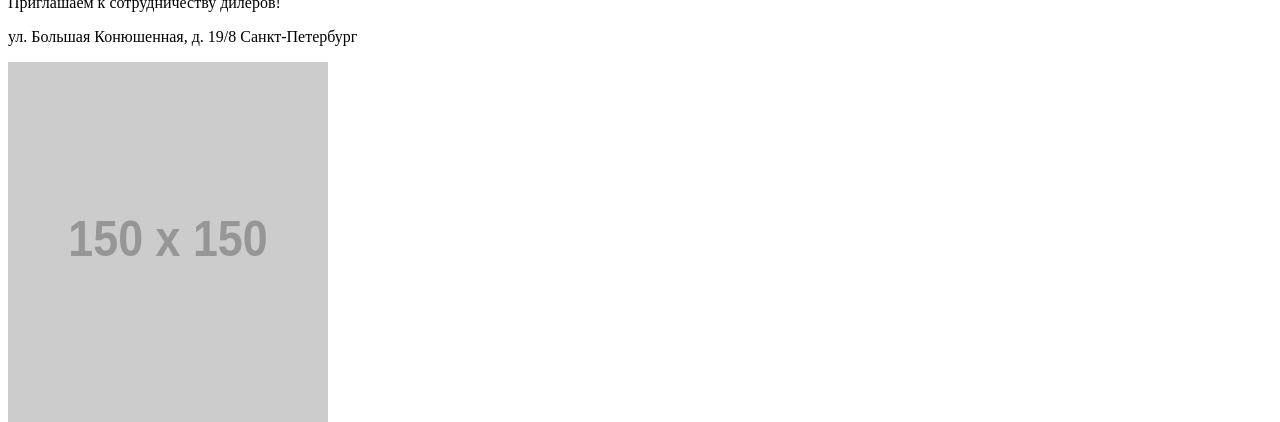
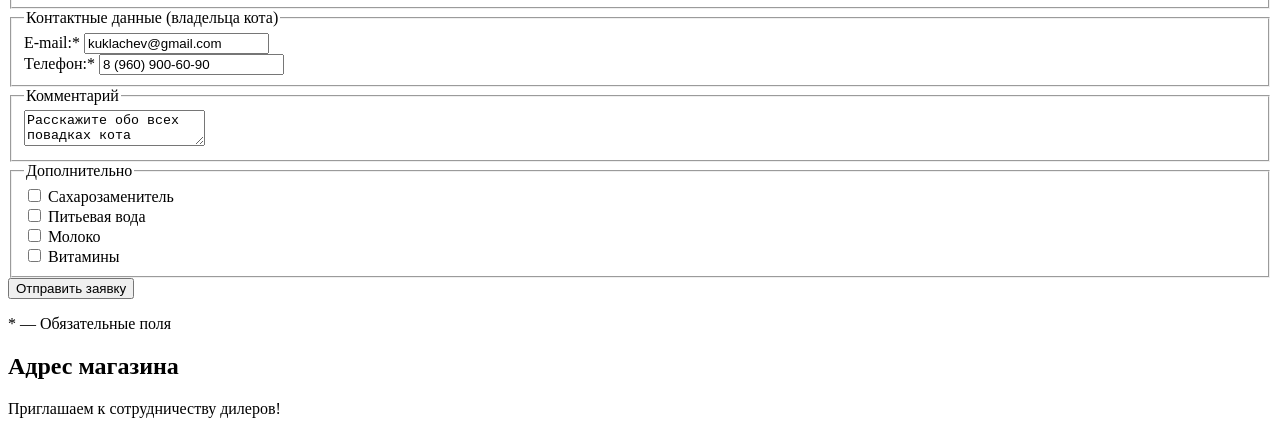
Before and after one commit to DanilovaOlga/1126609-cat-energy-19, a website: page source/form.html in a window 1280 px wide. Shown: the part 438-860 px from the top of the page. Drawn offline with Linux system fonts and the light colour scheme; placeholder pictures from the web are drawn by us.

Commit message:
Закончила разметку формы

```diff
--- a/source/form.html
+++ b/source/form.html
@@ -27,24 +27,74 @@
 <main class="form-main">
   <h1 class="form-main__title">Подбор программы</h1>
   <p class="form-main__instruction">Заполните анкету и мы подберем программу питания для вашего кота</p>
+  <form class="form-main__content" action="https://echo.htmlacademy.ru/courses" method="post">
     <fieldset class="form-main__cat-data cat-data">
       <legend class="visually-hidden">Данные кота</legend>
+      <div class="cat-data__name">
         <label class="cat-data__label" for="cat-name">Имя:*</label>
         <input class="cat-data__input" id="cat-name" name="cat-name" type="text" value="Барсик">
+      </div>
+      <div class="cat-data__weight">
         <label class="cat-data__label" for="cat-weight">Вес (кг):*</label>
         <input class="cat-data__input" id="cat-weight" name="cat-weight" type="number" value="7">
+      </div>
+      <div class="cat-data__age">
         <label class="cat-data__label" for="cat-age">Возраст (лет):</label>
         <input class="cat-data__input" id="cat-age" name="cat-age" type="number" value="7">
+      </div>
     </fieldset>
     <fieldset class="form-main__purpose purpose">
       <legend class="visually-hidden">Цель программы</legend>
+      <div class="purpose__slim">
         <input class="purpose__input" id="slim" type="radio" name="purpose" value="slim" checked>
         <label class="purpose__label" for="slim">Похудение</label>
+      </div>
+      <div class="purpose__pro">
         <input class="purpose__input" id="pro" type="radio" name="purpose" value="pro">
         <label class="purpose__label" for="pro">Набор массы</label>
+      </div>
+      <div class="purpose__need-advice">
         <input class="purpose__input" id="need-advice" type="radio" name="purpose" value="need-advice">
         <label class="purpose__label" for="need-advice">Не знаю (Нужен ваш совет)</label>
+      </div>
     </fieldset>
+    <fieldset class="form-main__owner-data owner-data">
+      <legend class="owner-data__title">Контактные данные (владельца кота)</legend>
+      <div class="owner-data__email">
+        <label class="owner-data__label" for="owner-email">E-mail:*</label>
+        <input class="owner-data__input" id="owner-email" name="owner-email" type="email" value="kuklachev@gmail.com">
+      </div>
+      <div class="owner-data__phone">
+        <label class="owner-data__label" for="owner-phone">Телефон:*</label>
+        <input class="owner-data__input" id="owner-phone" name="owner-phone" type="tel" value="8 (960) 900-60-90">
+      </div>
+    </fieldset>
+    <fieldset class="form-main__comment comment">
+      <legend class="comment__title">Комментарий</legend>
+      <textarea class="comment__field">Расскажите обо всех повадках кота</textarea>
+    </fieldset>
+    <fieldset class="form-main__additionally additionally">
+      <legend class="additionally__title">Дополнительно</legend>
+      <div class="additionally__sweetener">
+        <input class="additionally__input" id="sweetener" name="sweetener" type="checkbox">
+        <label class="additionally__label" for="sweetener">Сахарозаменитель</label>
+      </div>
+      <div class="additionally__water">
+        <input class="additionally__input" id="water" name="water" type="checkbox">
+        <label class="additionally__label" for="water">Питьевая вода</label>
+      </div>
+      <div class="additionally__milk">
+        <input class="additionally__input" id="milk" name="milk" type="checkbox">
+        <label class="additionally__label" for="milk">Молоко</label>
+      </div>
+      <div class="additionally__vitamins">
+        <input class="additionally__input" id="vitamins" name="vitamins" type="checkbox">
+        <label class="additionally__label" for="vitamins">Витамины</label>
+      </div>
+    </fieldset>
+    <button class="form-main__send-btn action-button" type="submit">Отправить заявку</button>
+    <p>* — Обязательные поля</p>
+  </form>
 </main>
 <footer class="page-footer">
   <section class="page-footer__address address">
```
Lines whose indentation alone changed are shown as unchanged.
